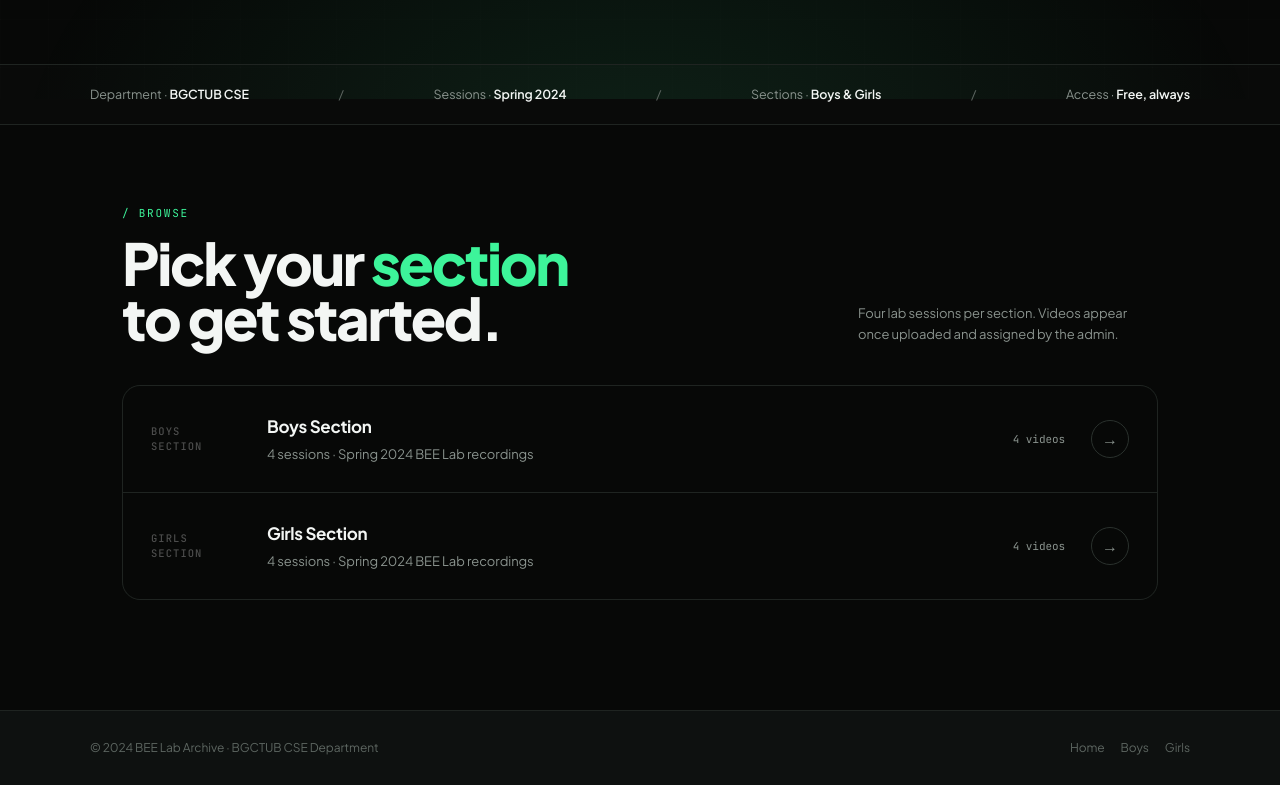
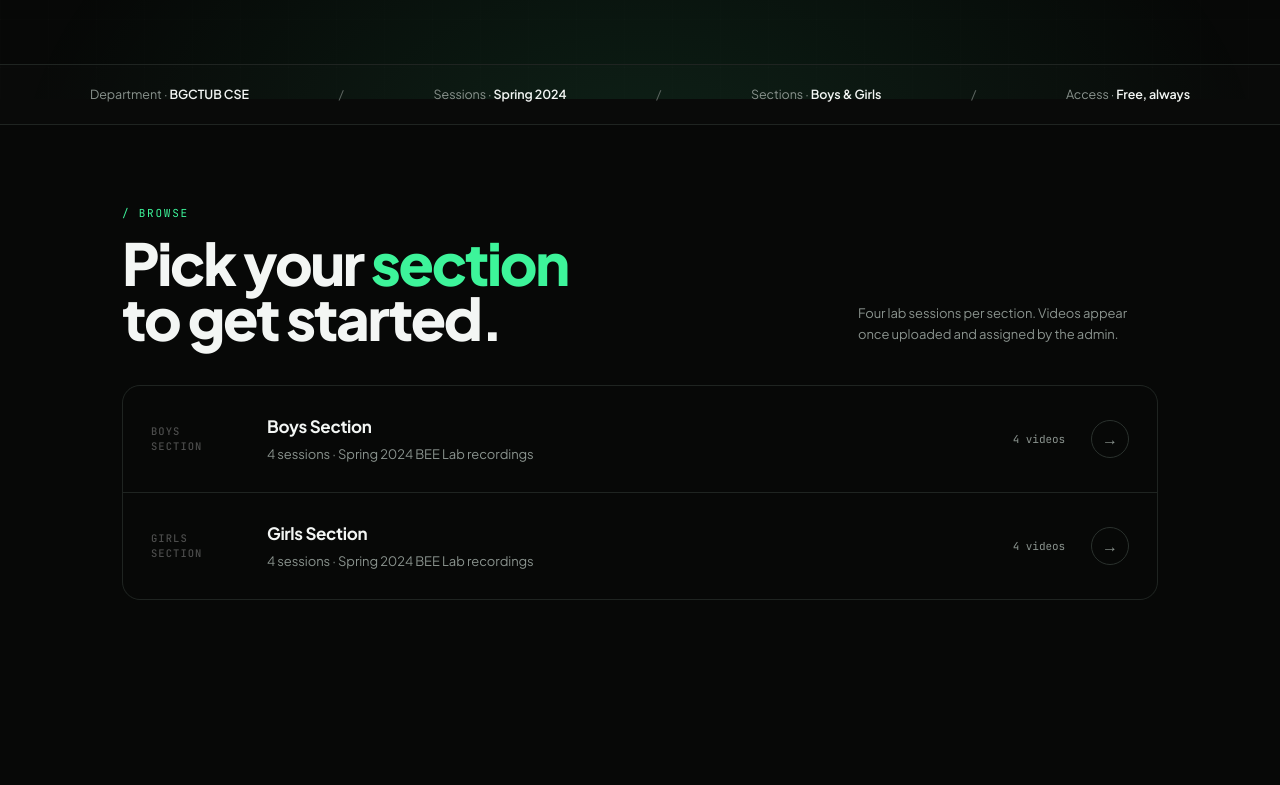
Before and after one commit to Arunodoy-45/BEE-lab-archive, a Next.js app: page / in a window 1280 px wide. Shown: the part 701-1486 px from the top of the page. After the commit the page ends 1411 px from the top, so only its background shows below. Built offline with nearby package versions, Linux system fonts and the light colour scheme.

Commit message:
remove footer from public layout

```diff
--- a/app/(public)/layout.tsx
+++ b/app/(public)/layout.tsx
@@ -26,17 +26,6 @@ export default function PublicLayout({ children }: { children: React.ReactNode }
 
       <main>{children}</main>
 
-      <footer className="foot">
-        <div className="foot-inner">
-          <span>© 2024 BEE Lab Archive · BGCTUB CSE Department</span>
-          <div className="foot-links">
-            <Link href="/">Home</Link>
-            <Link href="/boys">Boys</Link>
-            <Link href="/girls">Girls</Link>
-          </div>
-        </div>
-      </footer>
-
       <style>{`
         .nav-inner{max-width:1100px;margin:0 auto;padding:0 32px;height:58px;display:flex;align-items:center;justify-content:space-between}
         .logo-link{display:flex;align-items:center;gap:10px;text-decoration:none;color:inherit}
@@ -52,11 +41,6 @@ export default function PublicLayout({ children }: { children: React.ReactNode }
         .nav-link:hover{color:var(--text);background:rgba(255,255,255,.05)}
         .nav-admin{font-size:11px;font-family:var(--font-mono),monospace;color:var(--dim);padding:7px 13px;border:1px solid var(--line2);border-radius:999px;text-decoration:none;transition:.15s}
         .nav-admin:hover{color:var(--muted);border-color:var(--muted)}
-        .foot{border-top:1px solid var(--line);padding:28px 32px;background:var(--bg2);position:relative;z-index:1}
-        .foot-inner{max-width:1100px;margin:0 auto;display:flex;justify-content:space-between;align-items:center;flex-wrap:wrap;gap:12px;font-size:12px;color:var(--dim)}
-        .foot-links{display:flex;gap:16px}
-        .foot-links a{color:var(--dim);text-decoration:none;transition:.15s}
-        .foot-links a:hover{color:var(--muted)}
       `}</style>
     </div>
   )
```
